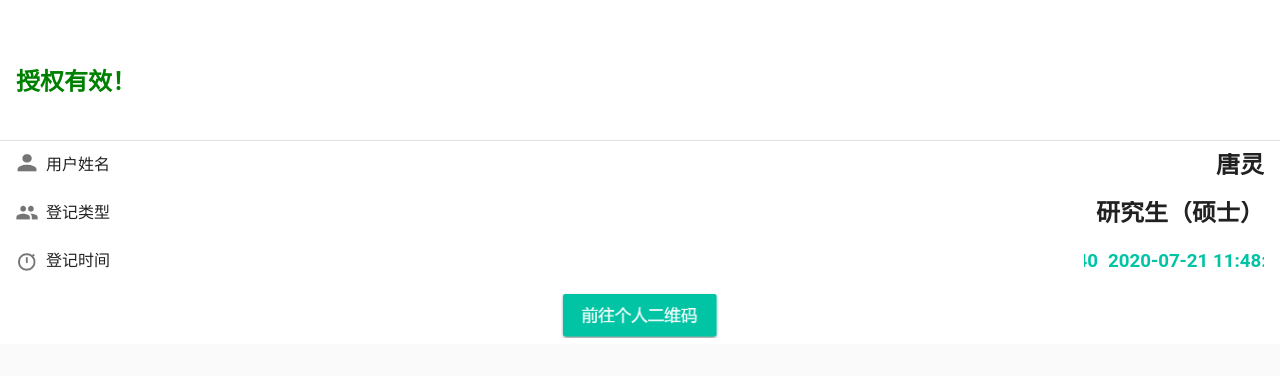
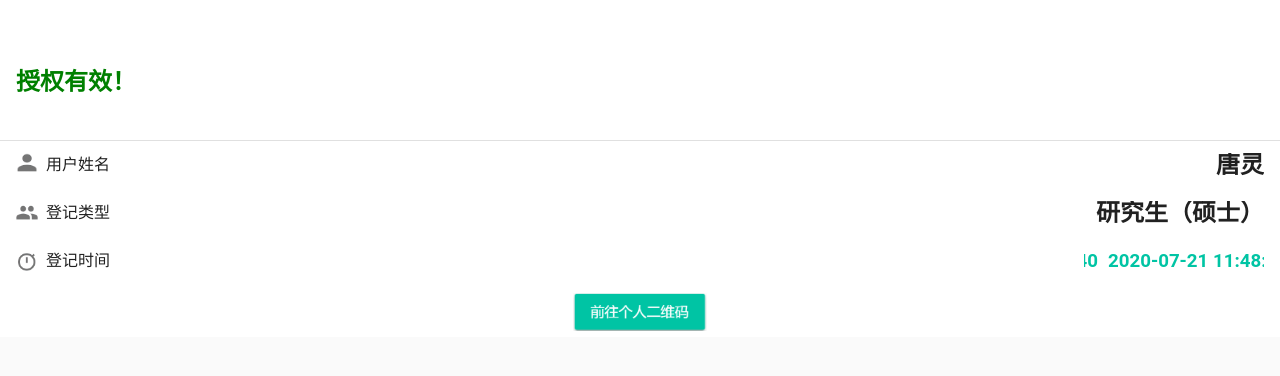
Before and after one commit to Shitao-X/uestc, a plain HTML site: page index.htm in a window 1280 px wide. Drawn offline with Linux system fonts and the light colour scheme; a web font is replaced by a local one.

Commit message:
Update index.htm

```diff
--- a/index.htm
+++ b/index.htm
@@ -171,7 +171,7 @@
                             </div>
                         </div><!----></div><!----><div data-v-477b291f="" class="v-dialog__container" style="display: block;"></div>
 			<div align="center">
-			<img src="img/qrcodeEnter.png" style="height:45px">
+			<img src="img/qrcodeEnter.png" style="height:38px">
 			</div>
                 </div>
             </div>
```
